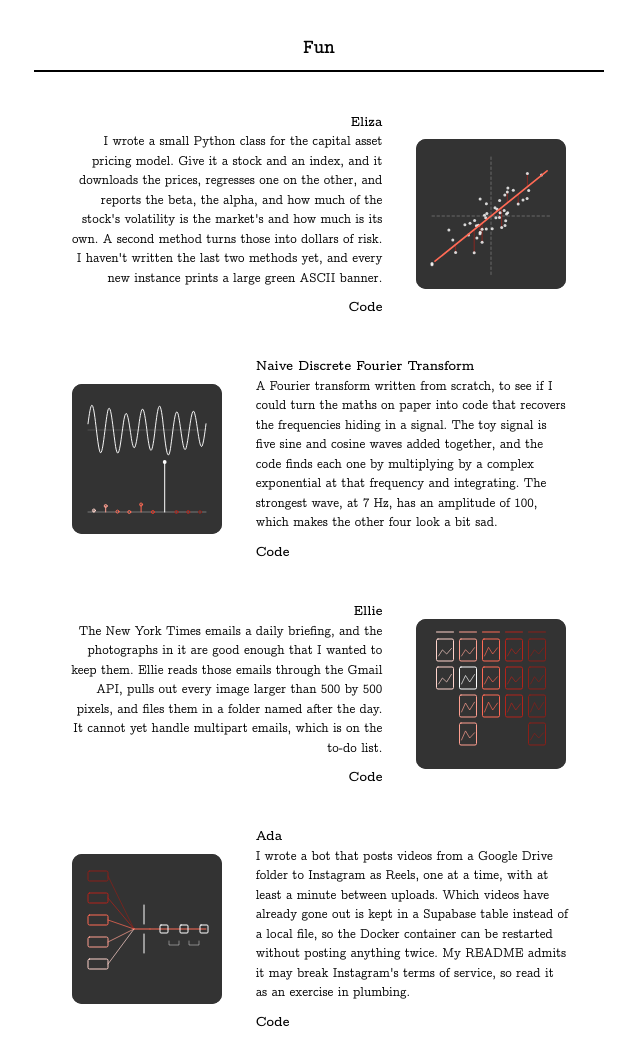
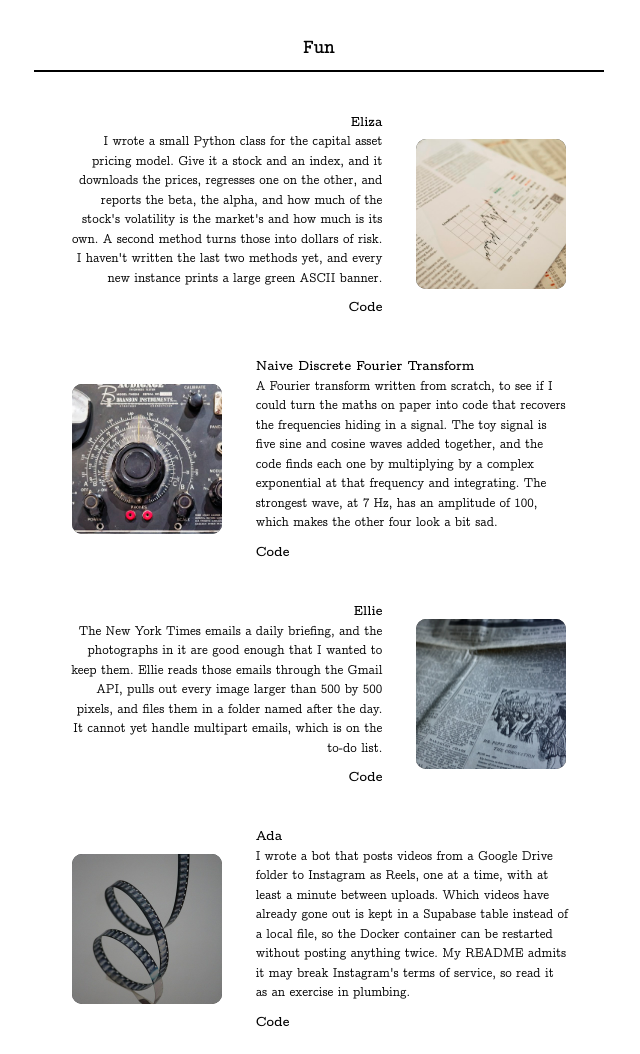
Before and after one commit to Cosmic-Witness/Archive-of-My-Own, a plain HTML site: page index.html in a window 1280 px wide. Shown: the part 1180-2234 px from the top of the page, without its empty margins (321-961 px from the left). Drawn offline with Linux system fonts and the light colour scheme.

Commit message:
Replace project thumbnails with curated photographs

```diff
--- a/index.html
+++ b/index.html
@@ -49,7 +49,7 @@
 <section id="projects" aria-labelledby="h-projects">
 <h2 id="h-projects">Projects</h2>
 <article class="entry entry--right" id="projections">
-<div class="entry__media"><img class="thumb" src="thumbs/Projections.svg" width="150" height="150" alt="Plot of the vector (3, 7) on x and y axes, with dashed guide lines to its coordinates on each axis."></div>
+<div class="entry__media"><img class="thumb" src="thumbs/photos/projections.jpg" width="150" height="150" alt="Printed mathematical equations on a page."></div>
 <div class="entry__text">
 <h3 class="entry__title"><a href="https://cosmic-witness.github.io/Projections/">Projections</a></h3>
 <p>An essay that teaches Fourier transforms by locking you in an escape room with a signal, a keypad and a chatbot that will only explain things twice. A paper that squeezes momentum tensors with a cosine transform sent me off to learn the transform properly, which took about two months. The maths is typeset with KaTeX, and the first figure is only the vector (3, 7) split into its two coordinates.</p>
@@ -57,7 +57,7 @@
 </div>
 </article>
 <article class="entry entry--left" id="stryder">
-<div class="entry__media"><img class="thumb" src="thumbs/Stryder.svg" width="150" height="150" alt="Training loss against epoch on a log scale, falling steeply at first and then flattening over 100 epochs."></div>
+<div class="entry__media"><img class="thumb" src="thumbs/photos/stryder.jpg" width="150" height="150" alt="Rotors from an Enigma cipher machine."></div>
 <div class="entry__text">
 <h3 class="entry__title"><a href="https://github.com/Cosmic-Witness/Stryder">Stryder</a></h3>
 <p>My question was whether a small neural network can learn to undo a messy cipher from examples alone. Each letter of a word is encrypted by a randomly chosen scheme out of five (shift, XOR, substitution, Base64 and bit reversal), and an LSTM encoder and decoder learns to turn the ciphertext back into the word. The detail that makes it learnable is the seed: every word's randomness comes from one of only twenty seeds, which gives the network some structure to find. In the notebook, the training loss falls from 1.76 to 0.004 over 100 epochs.</p>
@@ -68,7 +68,7 @@
 <section id="fun" aria-labelledby="h-fun">
 <h2 id="h-fun">Fun</h2>
 <article class="entry entry--right" id="eliza">
-<div class="entry__media"><img class="thumb" src="thumbs/Eliza.svg" width="150" height="150" alt="Scatter of stock returns against market returns with a fitted red line and dashed zero axes."></div>
+<div class="entry__media"><img class="thumb" src="thumbs/photos/eliza.jpg" width="150" height="150" alt="A printed stock price graph on a financial newspaper."></div>
 <div class="entry__text">
 <h3 class="entry__title"><a href="https://github.com/Cosmic-Witness/Eliza">Eliza</a></h3>
 <p>I wrote a small Python class for the capital asset pricing model. Give it a stock and an index, and it downloads the prices, regresses one on the other, and reports the beta, the alpha, and how much of the stock's volatility is the market's and how much is its own. A second method turns those into dollars of risk. I haven't written the last two methods yet, and every new instance prints a large green ASCII banner.</p>
@@ -76,7 +76,7 @@
 </div>
 </article>
 <article class="entry entry--left" id="naive-discrete-fourier-transform">
-<div class="entry__media"><img class="thumb" src="thumbs/Naive-Discrete-Fourier-Transform.svg" width="150" height="150" alt="A summed sine wave above a stem plot of its Fourier coefficient magnitudes, with one tall spike at 7 hertz and four small ones."></div>
+<div class="entry__media"><img class="thumb" src="thumbs/photos/naive-dft.jpg" width="150" height="150" alt="Controls on a vintage audio signal generator."></div>
 <div class="entry__text">
 <h3 class="entry__title"><a href="https://github.com/Cosmic-Witness/Naive-Discrete-Fourier-Transform">Naive Discrete Fourier Transform</a></h3>
 <p>A Fourier transform written from scratch, to see if I could turn the maths on paper into code that recovers the frequencies hiding in a signal. The toy signal is five sine and cosine waves added together, and the code finds each one by multiplying by a complex exponential at that frequency and integrating. The strongest wave, at 7 Hz, has an amplitude of 100, which makes the other four look a bit sad.</p>
@@ -84,7 +84,7 @@
 </div>
 </article>
 <article class="entry entry--right" id="ellie">
-<div class="entry__media"><img class="thumb" src="thumbs/Ellie.svg" width="150" height="150" alt="A grid of photo frames in five columns, one column for each weekday."></div>
+<div class="entry__media"><img class="thumb" src="thumbs/photos/ellie.jpg" width="150" height="150" alt="A newspaper open to an illustrated article."></div>
 <div class="entry__text">
 <h3 class="entry__title"><a href="https://github.com/Cosmic-Witness/Ellie">Ellie</a></h3>
 <p>The New York Times emails a daily briefing, and the photographs in it are good enough that I wanted to keep them. Ellie reads those emails through the Gmail API, pulls out every image larger than 500 by 500 pixels, and files them in a folder named after the day. It cannot yet handle multipart emails, which is on the to-do list.</p>
@@ -92,7 +92,7 @@
 </div>
 </article>
 <article class="entry entry--left" id="ada">
-<div class="entry__media"><img class="thumb" src="thumbs/Ada.svg" width="150" height="150" alt="Five rectangles narrowing through a gate into a single line of evenly spaced squares."></div>
+<div class="entry__media"><img class="thumb" src="thumbs/photos/ada.jpg" width="150" height="150" alt="A curling strip of 8 mm film."></div>
 <div class="entry__text">
 <h3 class="entry__title"><a href="https://github.com/Cosmic-Witness/Ada">Ada</a></h3>
 <p>I wrote a bot that posts videos from a Google Drive folder to Instagram as Reels, one at a time, with at least a minute between uploads. Which videos have already gone out is kept in a Supabase table instead of a local file, so the Docker container can be restarted without posting anything twice. My README admits it may break Instagram's terms of service, so read it as an exercise in plumbing.</p>
--- a/styles.css
+++ b/styles.css
@@ -110,7 +110,7 @@ h2 {
 .entry--right { flex-direction: row-reverse; }
 .entry--right .entry__text { text-align: right; }
 
-.thumb { display: block; width: 150px; height: 150px; border-radius: 10px; background: #333; }
+.thumb { display: block; width: 150px; height: 150px; object-fit: cover; border-radius: 10px; background: #333; }
 
 .entry__title { margin: 0; font-size: inherit; font-weight: 700; line-height: inherit; }
 .entry__text p { margin: 0 0 0.75em; }
```
Also changed, not shown: thumbs/photos/ada.jpg (added), thumbs/photos/eliza.jpg (added), thumbs/photos/ellie.jpg (added), thumbs/photos/naive-dft.jpg (added), thumbs/photos/projections.jpg (added), thumbs/photos/stryder.jpg (added), 2 other files.
